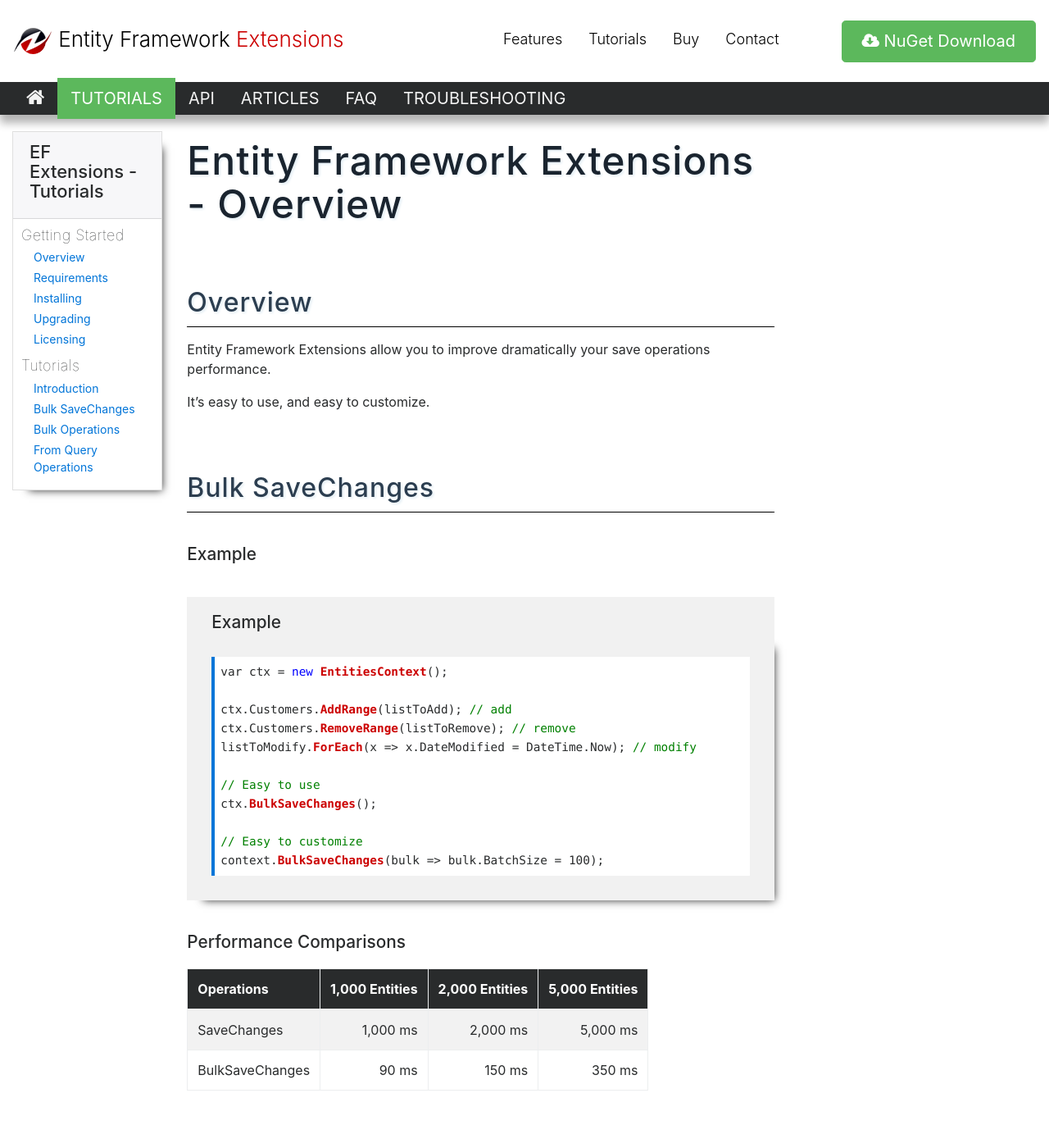
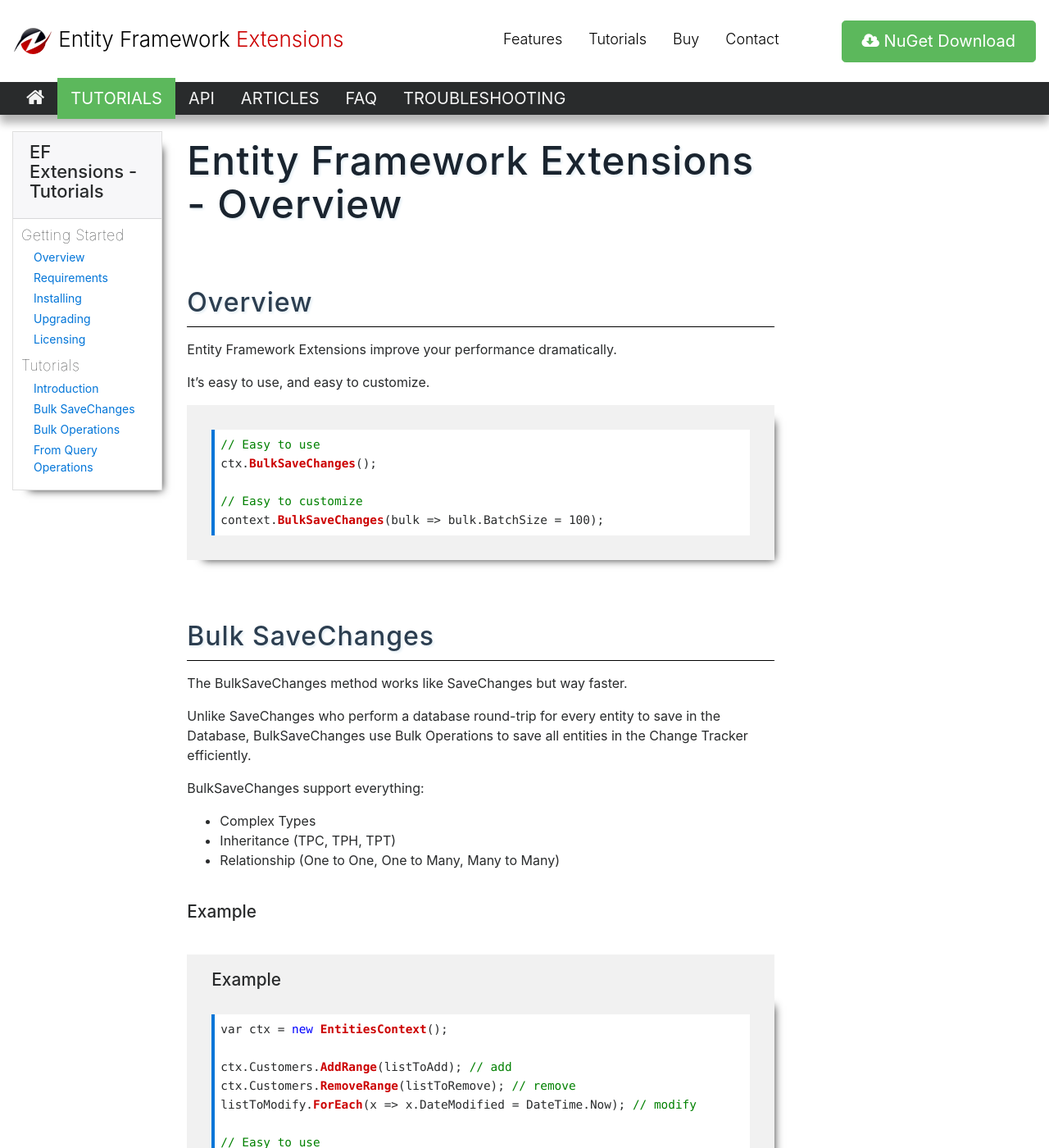
Before and after one commit to zzzprojects/EntityFramework-Extensions, a Jekyll site: the page built from docs/pages/tutorials/overview.md, in a window 1280 px wide and 1400 px high. Shown: the whole window at 82% size. Built offline with Jekyll 4.4.1, drawn with Linux system fonts in a browser that asks for light colours; nearby versions of some CDN libraries.

Commit message:
Update overview.md

```diff
--- a/docs/pages/tutorials/overview.md
+++ b/docs/pages/tutorials/overview.md
@@ -7,11 +7,28 @@ permalink: overview
 {% include template-h1.html %}
 
 ## Overview
-Entity Framework Extensions allow you to improve dramatically your save operations performance.
+Entity Framework Extensions improve your performance dramatically.
 
-It's easy to use, and easy to customize.
+It’s easy to use, and easy to customize.
+
+{% highlight csharp %}
+// Easy to use
+ctx.BulkSaveChanges();
+
+// Easy to customize
+context.BulkSaveChanges(bulk => bulk.BatchSize = 100);
+{% endhighlight %}
 
 ## Bulk SaveChanges
+The BulkSaveChanges method works like SaveChanges but way faster.
+
+Unlike SaveChanges who perform a database round-trip for every entity to save in the Database, BulkSaveChanges use Bulk Operations to save all entities in the Change Tracker efficiently.
+
+BulkSaveChanges support everything:
+
+- Complex Types
+- Inheritance (TPC, TPH, TPT)
+- Relationship (One to One, One to Many, Many to Many)
 
 ### Example
 {% include template-example.html %}
```
